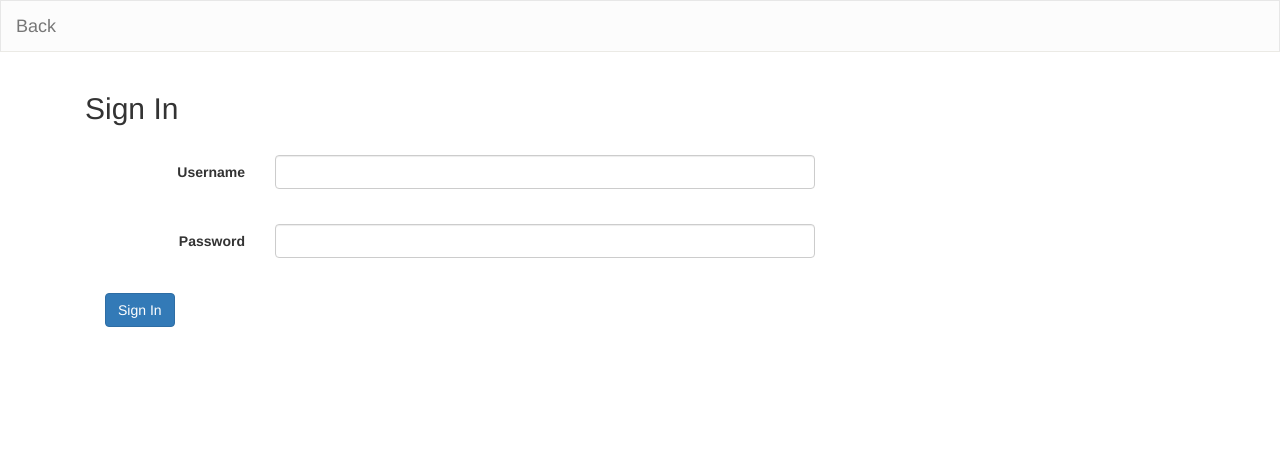
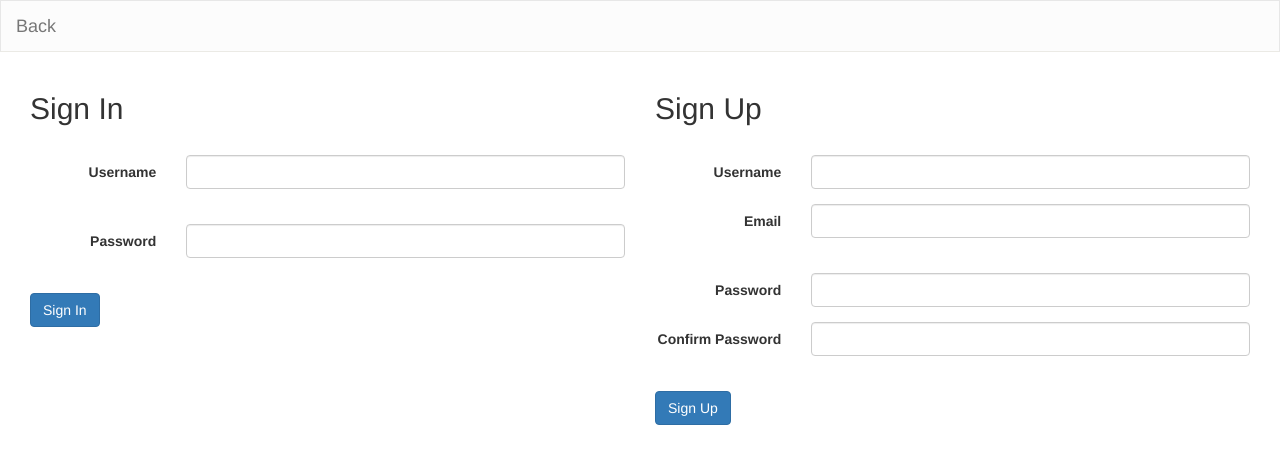
Before and after one commit to NUDelta/Secrets, a plain HTML site: page login.html in a window 1280 px wide. Drawn offline with nearby package versions, Linux system fonts and the light colour scheme.

Commit message:
signup updated

```diff
--- a/includes/login.js
+++ b/includes/login.js
@@ -1,5 +1,14 @@
 $(document).ready(function(){
 	Parse.initialize("fp7oxuptKJ9ysesuXOeV4Ieul8ErSZklVwRslkJW", "HLpukqho21z1LaL7dUrPMRWI0jAu38NqmmL9qIfo");
+	$('#spasswordconfirm, #spassword').keyup(function(){
+		if ($("#spassword").val()==$("#spasswordconfirm").val()){
+			$("#spass, #spassc").removeClass("has-error")
+			$("#spass, #spassc").addClass("has-success")
+		}
+		else{
+			$("#spass, #spassc").addClass("has-error")
+		}
+	})
 });
 
 function login(){
@@ -7,7 +16,29 @@ function login(){
 	password = $('#password').val()
 	Parse.User.logIn(username, password, {
   		success: function(user) {
-  			window.location.href = "secretsList.html"
+  			window.location.href = "secretsList.html?login=true"
   		}
   	});
-  }
+}
+
+function signup(){
+	if($("#spassword").val()!=$("#spasswordconfirm").val()){
+		$("#badpass").show()
+		return;
+	}
+	var user = new Parse.User()
+	user.set("username",$("#suser").val())
+	user.set("password",$("#spassword").val())
+	user.set("email",$("#semail").val())
+	user.signUp(null,{
+		success:function(user){
+			console.log("asdf")
+			window.location.href = "secretsList.html?login=true"
+		},
+		error:function(user, error){
+			$('#errormessage').text(error.code + ": " + error.message)
+			$('#badpass').show()
+		}
+	})
+
+}
--- a/login.html
+++ b/login.html
@@ -10,11 +10,6 @@
 	<script type="text/javascript" src="includes/login.js"></script>
 	<link rel="stylesheet" href="http://netdna.bootstrapcdn.com/bootstrap/3.1.1/css/bootstrap.min.css">
 	<script src="http://netdna.bootstrapcdn.com/bootstrap/3.1.1/js/bootstrap.min.js"></script>
-	<style>
-	.navbar-brand{
-		color:#777;
-	}
-	</style>
 
 </head>
 
@@ -24,9 +19,12 @@
 		    <a class = "navbar-brand" href="secretsList.html">Back</a>
 		</div>
 	</nav>
-	<div class ="container">
+	<div class ="container-fluid">
+		<div class="alert alert-warning alert-dismissable col-xs-6 pull-right" id="badpass" hidden>
+		  <button type="button" class="close" data-dismiss="alert" aria-hidden="true" onclick="dismiss()">&times;</button>
+		  <strong style = "align:center">Error <span id="errormessage"></span></div>
 		<div class = "row-fluid">
-			<div class = "col-xs-8">
+			<div class = "col-xs-6">
 				<h2>Sign In</h2><br>
 				<form role = "form" id="loginform" class = "form-horizontal">
 					<div class = "form-group">
@@ -44,7 +42,39 @@
 					</div>
 				</form>
 				<br>
-				<button type="submit" style = "margin-left:20px"class="btn btn-default btn-primary " id = "login" onclick = "login()">Sign In</button>
+				<button type="submit" class="btn btn-default btn-primary " id = "login" onclick = "login()">Sign In</button>
+			</div>
+						<div class = "col-xs-6">
+				<h2>Sign Up</h2><br>
+				<form role = "form" id="loginform" class = "form-horizontal" autocomplete="off">
+					<div class = "form-group">
+						<label for="suser" class = "col-xs-3 control-label">Username</label>
+						<div class = "col-xs-9">
+		    				<input type="text" class="form-control" id="suser">
+		    			</div>
+					</div>
+					<div class = "form-group">
+						<label for="semail" class = "col-xs-3 control-label">Email</label>
+						<div class = "col-xs-9">
+		    				<input type="text" class="form-control" id="semail">
+		    			</div>
+					</div>
+					<br>
+					<div class = "form-group" id="spass">
+						<label for="spassword" class = "col-xs-3 control-label">Password</label>
+						<div class = "col-xs-9">
+		    				<input type="password" class="form-control" id="spassword">
+		    			</div>
+					</div>
+					<div class = "form-group" id = "spassc">
+						<label for="spasswordconfirm" class = "col-xs-3 control-label">Confirm Password</label>
+						<div class = "col-xs-9">
+		    				<input type="password" class="form-control" id="spasswordconfirm">
+		    			</div>
+					</div>
+				</form>
+				<br>
+				<button type="submit"class="btn btn-default btn-primary " id = "signup" onclick = "signup()">Sign Up</button>
 			</div>
 		</div>
 	</div>
```
Also changed, not shown: reviewSecrets.html (+1 -1 lines), secretsList.html (+1 -1 lines).
